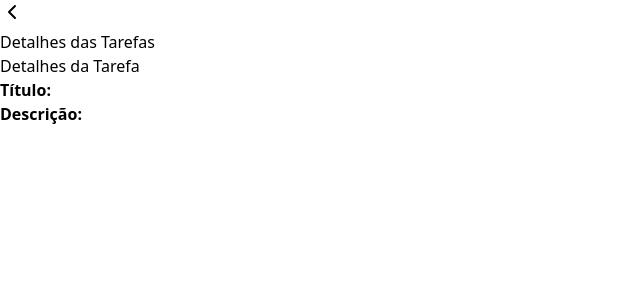
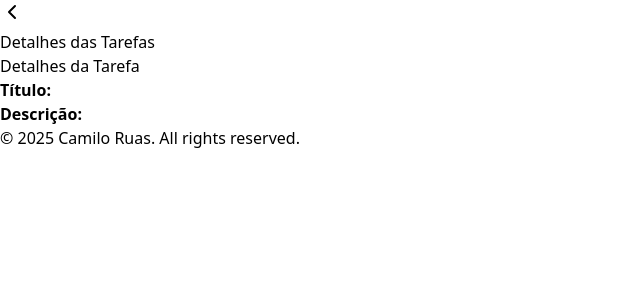
Before and after one commit to Camiloruas/react-flow-tasks, a React (Vite) app: page /task in a window 1280 px wide. Shown: the top 300 px of the page, without its empty margins (0-640 px from the left). Built offline with nearby package versions, Linux system fonts and the light colour scheme.

Commit message:
atualização README

```diff
--- a/src/pages/Taskpage.jsx
+++ b/src/pages/Taskpage.jsx
@@ -1,5 +1,6 @@
 import { ChevronLeftIcon } from 'lucide-react';
 import { useNavigate, useSearchParams } from 'react-router-dom'; // ← Corrigido aqui
+import Footer from '../components/Footer'; // Importe o componente Footer
 
 function Taskpages() {
   const navigate = useNavigate(); // ← Agora funciona
@@ -28,6 +29,7 @@ function Taskpages() {
           <p className="text-slate-200"><strong>Título:</strong> {title}</p>
           <p className="text-slate-200"><strong>Descrição:</strong> {description}</p>
         </div>
+        <Footer />
       </div>
     </div>
   );
```
Also changed, not shown: 1 other file (tests, documents, lock files or other folders).
